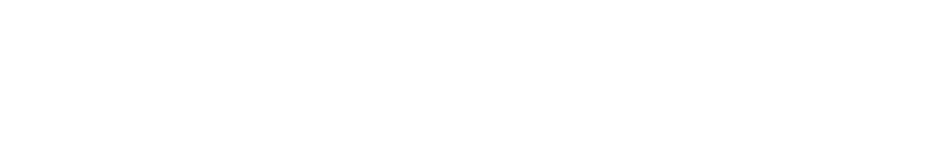
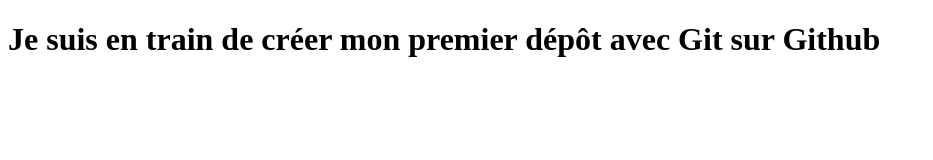
Before and after one commit to Tomazku/Studi_git, a plain HTML site: page index.html in a window 1280 px wide. Shown: the whole page, without its empty margins (0-933 px from the left). Drawn offline with Linux system fonts and the light colour scheme.

Commit message:
ajout du titre h1

```diff
--- a/index.html
+++ b/index.html
@@ -7,6 +7,6 @@
     <title>Travail sur le dépôt Git</title>
 </head>
 <body>
-
+	<h1>Je suis en train de créer mon premier dépôt avec Git sur Github</h1>
 </body>
 </html>
```
